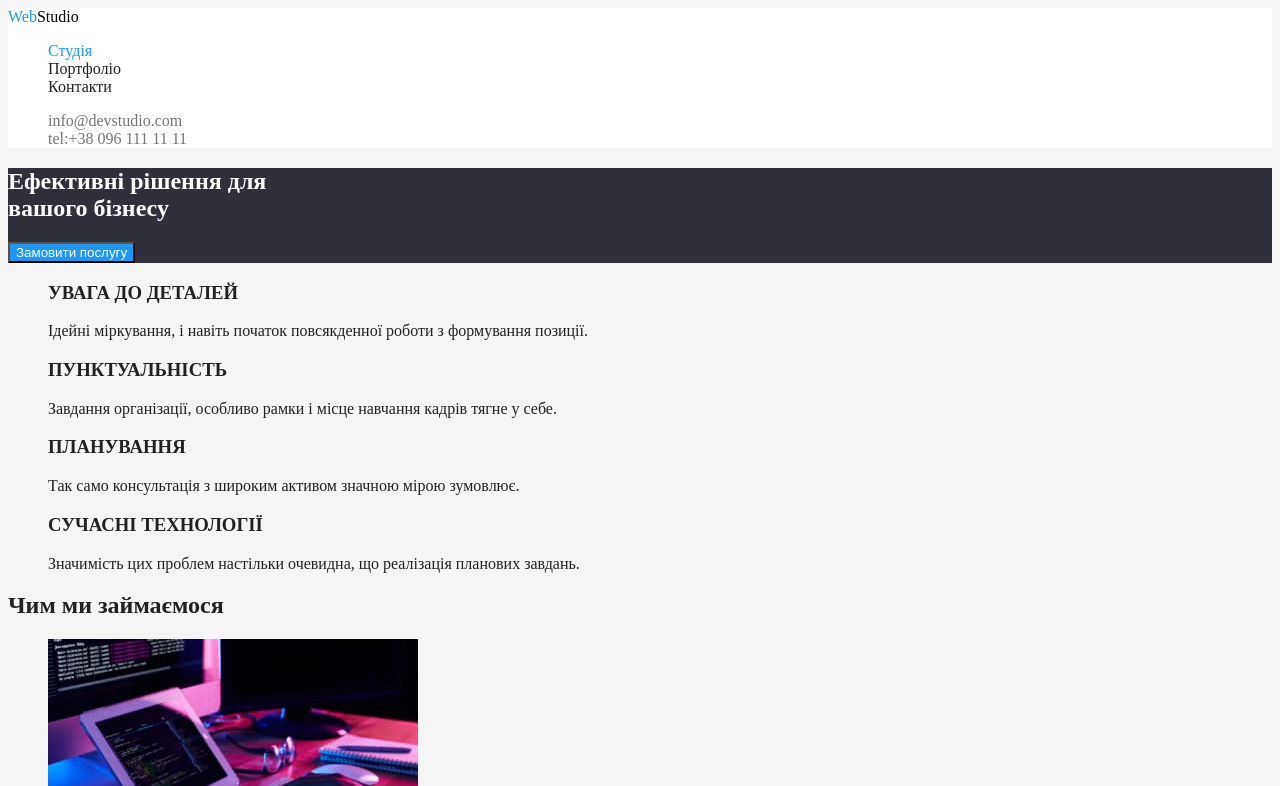
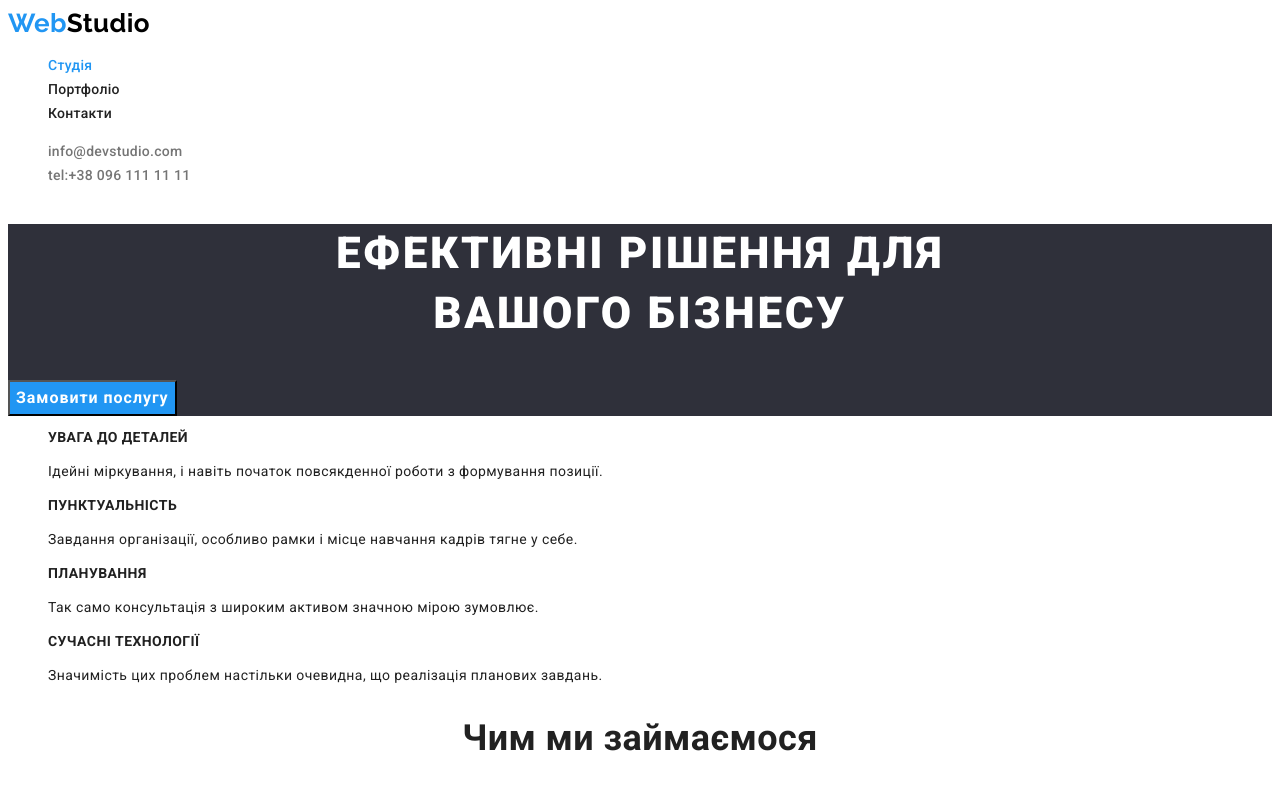
Before and after one commit to StasKrok/goit-markup-hw-02, a plain HTML site: page index.html in a window 1280 px wide. Shown: the top 786 px of the page. Drawn offline with Linux system fonts and the light colour scheme.

Commit message:
added color and font

```diff
--- a/css/styles.css
+++ b/css/styles.css
@@ -7,21 +7,27 @@
 /* цвет фона команда #F5F4FA */
 
 /* index.html */
-:root{
-    --primary-text-color:#757575;
-    --title-text-color:#212121;
-    --accent-color:#2196F3;
-    --primary-bg-color:#F5F5F5;
-    --primary-white-color:#FFFFFF;
+:root {
+  --primary-text-color: #757575;
+  --title-text-color: #212121;
+  --accent-color: #2196f3;
+  --primary-bg-color: #f5f5f5;
+  --primary-white-color: #ffffff;
 }
-body{
-    background-color: var(--primary-bg-color);
+body {
+  background-color: var(--primary-white-color);
   color: var(--title-text-color);
+
+  font-family: Roboto, sans-serif;
+  font-weight: 400;
+  font-size: 14px;
+  line-height: 1.71;
+  letter-spacing: 0.03em;
 }
 .list {
   list-style: none;
 }
-.link{
+.link {
   text-decoration: none;
   font-style: normal;
 }
@@ -38,90 +44,134 @@ body{
   margin: -1px;
 }
 
-
 /* Шапка */
 /* site nav */
-.logo{
+.logo {
   color: var(--accent-color);
+
+  font-family: Raleway, sans-serif;
+  font-weight: 700;
+  font-size: 26px;
+  line-height: 1.19;
 }
-.logo-black{
+.logo-black {
   color: #000000;
 }
-.logo-white{
-    color: var(--primary-white-color)
+.logo-white {
+  color: var(--primary-white-color);
 }
 
 /* Навигация по сайту */
 .site-nav .link {
-color:var(--title-text-color);
+  color: var(--title-text-color);
+
+  font-weight: 500;
+  font-size: 14px;
+  line-height: 1.14;
+  letter-spacing: 0.02em;
 }
 .site-nav .link:hover,
-.site-nav .link:focus{
-    color:var(--accent-color);
+.site-nav .link:focus {
+  color: var(--accent-color);
 }
-.site-nav .link.current{
-    color:var(--accent-color);
+.site-nav .link.current {
+  color: var(--accent-color);
 }
 
 /* Контакты */
-.nav-contact .link{
-color:var(--primary-text-color);
+.nav-contact .link {
+  color: var(--primary-text-color);
+
+  font-weight: 500;
+  font-size: 14px;
+  line-height: 1.14;
+  letter-spacing: 0.02em;
 }
 .nav-contact .link:hover,
-.nav-contact .link:focus{
-color:var(--accent-color);
+.nav-contact .link:focus {
+  color: var(--accent-color);
 }
-.header{
-    background-color:var(--primary-white-color);
+.header {
+  background-color: var(--primary-white-color);
 }
 
 /* main */
 /* Герой */
-.hero-title{
-    color:var(--primary-white-color);
+.hero-title {
+  color: var(--primary-white-color);
+
+  font-weight: 900;
+  font-size: 44px;
+  line-height: 1.36;
+  text-align: center;
+  letter-spacing: 0.06em;
+  text-transform: uppercase;
 }
-.button{
-    color:var(--primary-white-color);
+.button {
+  color: var(--primary-white-color);
   background-color: var(--accent-color);
   cursor: pointer;
+
+  font-family: inherit;
+  font-weight: 700;
+  font-size: 16px;
+  line-height: 1.87;
+  align-items: center;
+  text-align: center;
+  letter-spacing: 0.06em;
 }
 .button:hover,
-.button:focus{
-    background-color: #188CE8;
+.button:focus {
+  background-color: #188ce8;
 }
-.hero{
-    background-color: #2F303A;
-}
-
-/* секции */
-.section-title{
-    color: var(--title-text-color);
+.hero {
+  background-color: #2f303a;
 }
 
 /* Преимущества */
-.title.advants{
-    color:var(--title-text-color);
+.title.advants {
+  color: var(--title-text-color);
+
+  font-weight: 700;
+  font-size: 14px;
+  line-height: 1.14;
+  text-transform: uppercase;
+}
+
+/* Примеры работ */
+.section-title {
+  color: var(--title-text-color);
+
+  font-weight: 700;
+  font-size: 36px;
+  line-height: 1.16;
+  text-align: center;
 }
 
 /* Наша команда */
-.title.team{
+.title.team {
   color: var(--title-text-color);
+
+  font-weight: 500;
+  font-size: 16px;
+  line-height: 1.18;
+  /* text-align: center; */
 }
-.section.team{
-    background-color: #F5F4FA;
+.section.team {
+  background-color: #f5f4fa;
 }
-.people{
+.people {
   background-color: var(--primary-white-color);
 }
 
 /* Футер */
-.adress{
-    color:var(--primary-white-color);
+.adress {
+  color: var(--primary-white-color);
 }
-.mail{
-    color:rgba(255, 255, 255, 0.6);
+.mail {
+  color: rgba(255, 255, 255, 0.6);
 }
-.tel{
+.tel {
   color: rgba(255, 255, 255, 0.6);
 }
 .adress:hover,
@@ -129,33 +179,46 @@ color: rgba(255, 255, 255, 0.6);
 .mail:hover,
 .mail:focus,
 .tel:hover,
-.tel:focus{
-    color:var(--accent-color);
+.tel:focus {
+  color: var(--accent-color);
 }
-.footer{
-    background-color: #2F303A;;
+.footer {
+  background-color: #2f303a;
 }
-
 
 /* portfolio */
 /* main */
 /* button */
-.btn{
-background-color: #F5F4FA;
+.btn {
+  background-color: #f5f4fa;
+
+  font-family: inherit;
+  font-weight: 500;
+  font-size: 16px;
+  line-height: 1.62;
+  text-align: center;
 }
+
 .btn:hover,
-.btn:focus{
-    color:var(--primary-white-color);
-    background-color:var(--accent-color);
+.btn:focus {
+  color: var(--primary-white-color);
+  background-color: var(--accent-color);
 }
 
 /* Work list */
-.work-list{
+.work-titel {
+  color: var(--title-text-color);
+
+  font-weight: 700;
+  font-size: 18px;
+  line-height: 2;
+  letter-spacing: 0.06em;
+}
+
+.work-link {
   color: var(--primary-text-color);
 }
-.work-titel{
-    color:var(--title-text-color);
-}
-.work-li{
+
+.work-li {
   background-color: var(--primary-white-color);
 }
--- a/index.html
+++ b/index.html
@@ -5,6 +5,12 @@
     <meta http-equiv="X-UA-Compatible" content="IE=edge" />
     <meta name="viewport" content="width=device-width, initial-scale=1.0" />
     <title>Document</title>
+    <link rel="preconnect" href="https://fonts.googleapis.com" />
+    <link rel="preconnect" href="https://fonts.gstatic.com" crossorigin />
+    <link
+      href="https://fonts.googleapis.com/css2?family=Raleway:wght@700&family=Roboto:wght@400;500;700;900&display=swap"
+      rel="stylesheet"
+    />
     <link rel="stylesheet" href="./css/styles.css" />
   </head>
   <body>
```
Also changed, not shown: portfolio.html (+9 -1 lines). Lines whose indentation alone changed are shown as unchanged.
